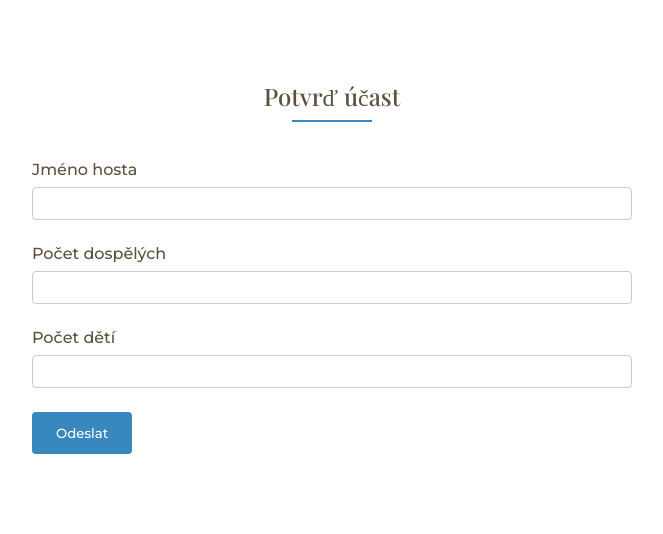
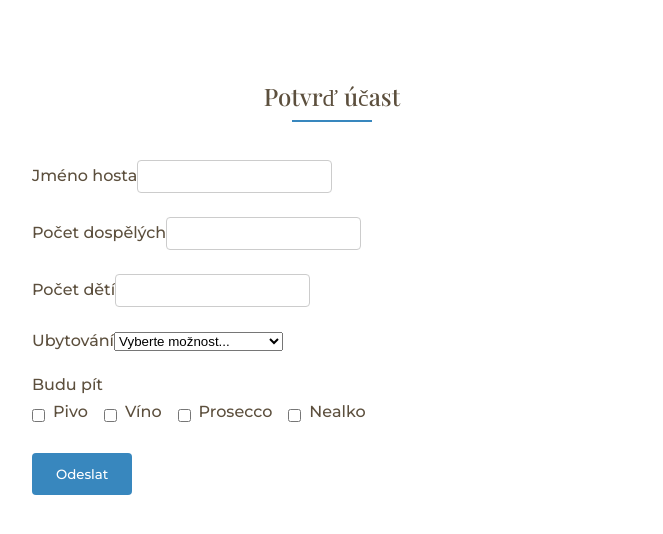
Before and after one commit to koldamartin/svatebni-web, a Next.js app: page /rsvp in a window 1280 px wide. Shown: the top 534 px of the page, without its empty margins (308-971 px from the left). Built offline with nearby package versions, Linux system fonts and the light colour scheme.

Commit message:
Update wedding details and add accommodation/drinks options to RSVP form

```diff
--- a/components/Footer.js
+++ b/components/Footer.js
@@ -9,8 +9,7 @@ export default function Footer() {
         <div className="footer-content">
           <div className="footer-logo">
             <h3>Created</h3>
-            <p>Vibe coded in <span className="heart">❤️</span> <a href="https://windsurf.com" target="_blank" rel="noopener noreferrer">Windsurf.com</a></p>
-            <p className="ai-credits">Made by <strong>Claude Sonnet 3.7</strong> with contributions from <strong>GPT-4.1</strong></p>
+            <p>Vytvoření pomocí <span className="heart">❤️</span> <a href="https://windsurf.com" target="_blank" rel="noopener noreferrer">Windsurf.com</a></p>
             <h3 style={{ marginTop: '1rem' }}>Webpage code</h3>
             <p><a href="https://github.com/koldamartin/svatebni-web" target="_blank" rel="noopener noreferrer">GitHub</a></p>
           </div>
@@ -30,7 +29,8 @@ export default function Footer() {
             <h4>Kontakt</h4>
             <p>Email: mkko@seznam.cz</p>
             <p>Email: vesela.bara@seznam.cz</p>
-            <p>Telefon: +420 721 769 674</p>
+            <p>Telefon Martin: +420 721 769 674</p>
+            <p>Telefon Bára: +420 731 053 023</p>
           </div>
         </div>
 
--- a/pages/rsvp.js
+++ b/pages/rsvp.js
@@ -3,9 +3,27 @@
 import Head from 'next/head';
 import Link from 'next/link';
 import { useRouter } from 'next/router';
+import { useState, useEffect } from 'react';
 
 export default function RSVP() {
   const router = useRouter();
+  const [accommodationType, setAccommodationType] = useState('');
+  const [drinks, setDrinks] = useState({
+    pivo: false,
+    vino: false,
+    prosecco: false,
+    nealko: false
+  });
+
+  const handleDrinkChange = (e) => {
+    setDrinks({
+      ...drinks,
+      [e.target.name]: e.target.checked
+    });
+  };
+
+
+
   const handleFormSubmit = async (event) => {
     event.preventDefault();
     const formData = new FormData(event.target);
@@ -44,6 +62,69 @@ export default function RSVP() {
               <label htmlFor="children">Počet dětí</label>
               <input type="number" id="children" name="children" min="0" />
             </div>
+            <div className="form-group">
+              <label htmlFor="accommodation">Ubytování</label>
+              <select
+                id="accommodation"
+                name="accommodation"
+                required
+                value={accommodationType}
+                onChange={(e) => setAccommodationType(e.target.value)}
+              >
+                <option value="">Vyberte možnost...</option>
+                <option value="vlastni-stan">Vlastní stan</option>
+                <option value="spat-domu">Pojedeme spát domů</option>
+                <option value="vlakem-domu">Pojedeme vlakem domů</option>
+                <option value="penzion">Budeme spát v penzionu</option>
+                <option value="jine">Jiné</option>
+              </select>
+            </div>
+
+            <div className="form-group">
+              <label>Budu pít</label>
+              <div className="checkbox-group">
+                <div className="checkbox-item">
+                  <input
+                    type="checkbox"
+                    id="pivo"
+                    name="pivo"
+                    checked={drinks.pivo}
+                    onChange={handleDrinkChange}
+                  />
+                  <label htmlFor="pivo">Pivo</label>
+                </div>
+                <div className="checkbox-item">
+                  <input
+                    type="checkbox"
+                    id="vino"
+                    name="vino"
+                    checked={drinks.vino}
+                    onChange={handleDrinkChange}
+                  />
+                  <label htmlFor="vino">Víno</label>
+                </div>
+                <div className="checkbox-item">
+                  <input
+                    type="checkbox"
+                    id="prosecco"
+                    name="prosecco"
+                    checked={drinks.prosecco}
+                    onChange={handleDrinkChange}
+                  />
+                  <label htmlFor="prosecco">Prosecco</label>
+                </div>
+                <div className="checkbox-item">
+                  <input
+                    type="checkbox"
+                    id="nealko"
+                    name="nealko"
+                    checked={drinks.nealko}
+                    onChange={handleDrinkChange}
+                  />
+                  <label htmlFor="nealko">Nealko</label>
+                </div>
+              </div>
+            </div>
             <button type="submit" className="btn">Odeslat</button>
           </form>
         </div>
@@ -54,6 +135,21 @@ export default function RSVP() {
           flex-direction: column;
           gap: 1.5rem;
           max-width: 600px;
+          margin: 0 auto;
+        }
+
+        .checkbox-group {
+          display: flex;
+          flex-wrap: wrap;
+          gap: 1rem;
+          margin-top: 0.5rem;
+        }
+
+        .checkbox-item {
+          display: flex;
+          align-items: center;
+          gap: 0.5rem;
+        }
           margin: 0 auto;
         }
 
--- a/public/__forms.html
+++ b/public/__forms.html
@@ -6,6 +6,11 @@
       <input name="name" type="text" />
       <input name="adults" type="number" />
       <input name="children" type="number" />
+      <select name="accommodation"></select>
+      <input name="pivo" type="checkbox" />
+      <input name="vino" type="checkbox" />
+      <input name="prosecco" type="checkbox" />
+      <input name="nealko" type="checkbox" />
       <input name="bot-field" type="text" />
     </form>
   </body>
```
Also changed, not shown: components/OurStory.js (+6 -5 lines), components/WeddingVenue.js (+7 -12 lines).
